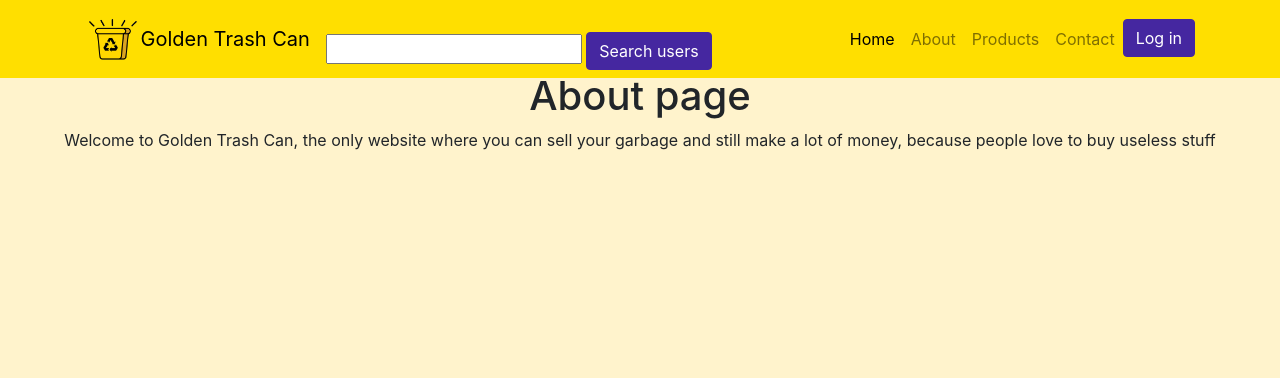
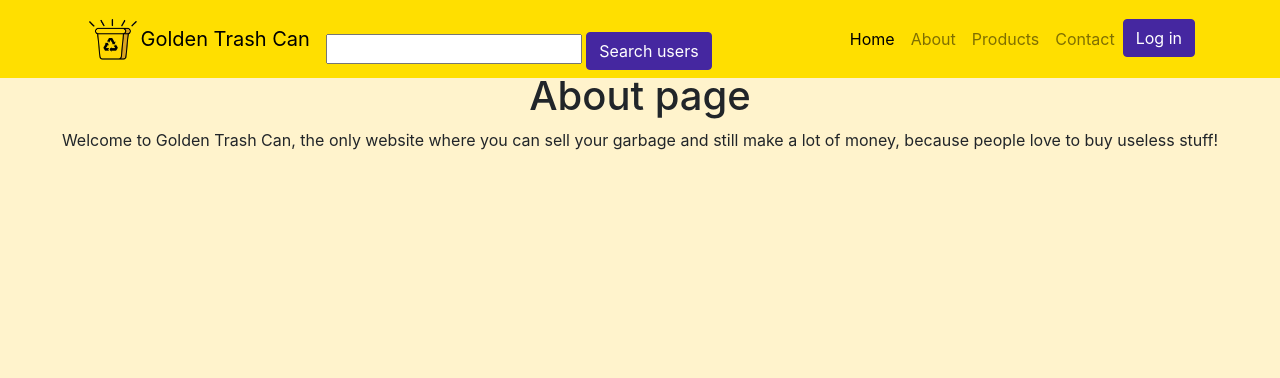
Before and after one commit to UB-ES-19/B5-Vibbo, a Django app: page /vibbo/about/ in a window 1280 px wide. Shown: the top 378 px of the page. Run offline with Django 3.2, Linux system fonts and the light colour scheme; some libraries are stand-ins or nearby versions.

Commit message:
Update about.html

```diff
--- a/vibbo/templates/about.html
+++ b/vibbo/templates/about.html
@@ -6,7 +6,7 @@
 {% block content %}
     <p></p>
     <h1 class="text-center">About page</h1>
-    <p class="text-center">Welcome to Golden Trash Can, the only website where you can sell your garbage and still make a lot of money, because people love to buy useless stuff</p>
+    <p class="text-center">Welcome to Golden Trash Can, the only website where you can sell your garbage and still make a lot of money, because people love to buy useless stuff!</p>
 
 {% endblock %}
 
```
